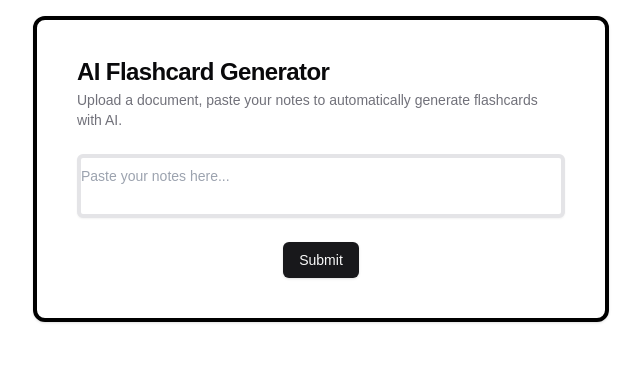
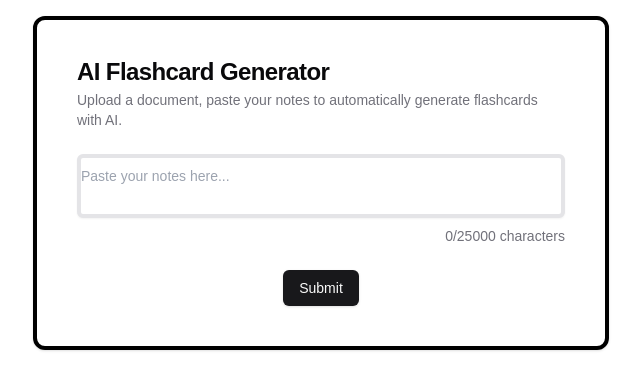
Before and after one commit to Nash504/ByteSize, a Next.js app: page / in a window 1280 px wide. Shown: the top 390 px of the page, without its empty margins (319-959 px from the left). Built offline with nearby package versions, Linux system fonts and the light colour scheme.

Commit message:
characters

```diff
--- a/src/app/page.jsx
+++ b/src/app/page.jsx
@@ -59,6 +59,13 @@ export default function Home() {
               placeholder="Paste your notes here..."
               required
             />
+            <CardDescription className=" text-right mt-2 mr-auto text-lg">
+              {input.length < 25000 ? (
+                <p>{input.length}/25000 characters</p>
+              ) : (
+                <p className="text-red-500">{input.length}/25000 characters</p>
+              )}
+            </CardDescription>
           </CardContent>
           <CardFooter>
             <Button className="text-lg font-bold mx-auto" type="submit">
```
